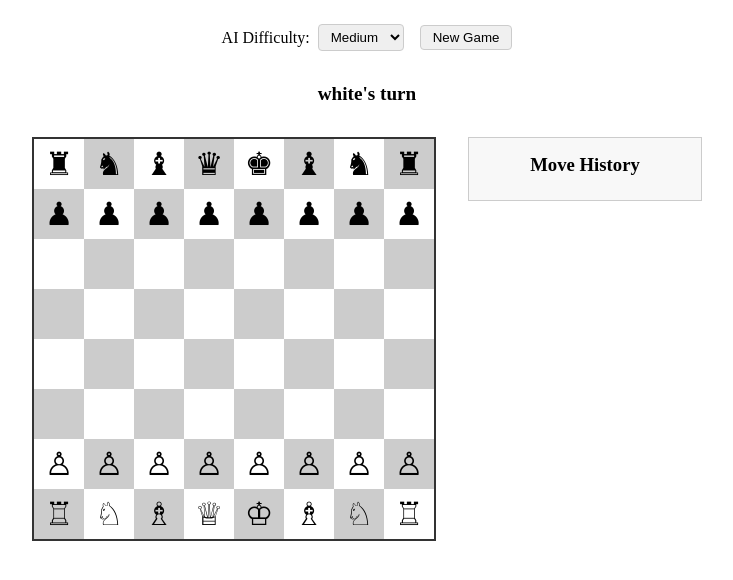
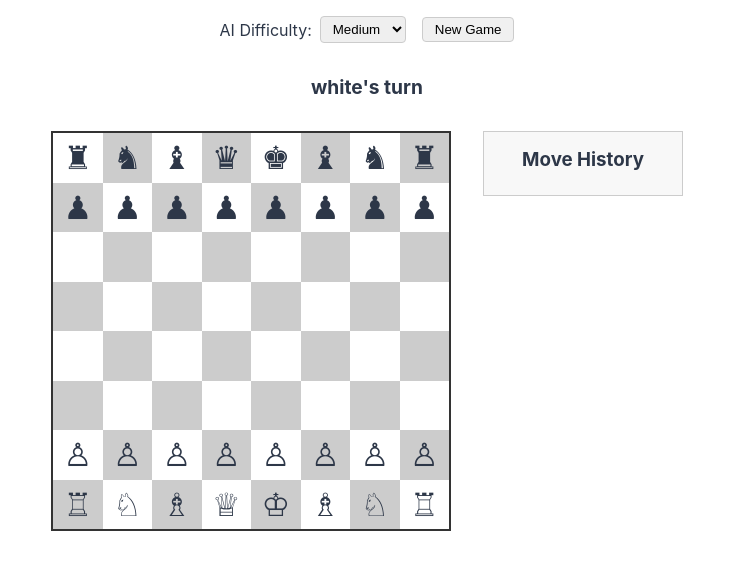
Before and after one commit to pretzL/chesszL, a SvelteKit app: page / in a window 1280 px wide. Shown: the top 580 px of the page, without its empty margins (273-1006 px from the left). Built offline with nearby package versions, Linux system fonts and the light colour scheme.

Commit message:
Prettify UI

```diff
--- /dev/null
+++ b/src/lib/styles/_variables.scss
@@ -0,0 +1,18 @@
+$board-size: 400px;
+$border-radius: 8px;
+$spacing-sm: 0.5rem;
+$spacing-md: 1rem;
+$spacing-lg: 2rem;
+
+// Media query breakpoints
+$breakpoint-sm: 640px;
+$breakpoint-md: 768px;
+$breakpoint-lg: 1024px;
+$breakpoint-xl: 1280px;
+
+// Z-index layers
+$z-modal: 100;
+$z-overlay: 90;
+$z-dropdown: 80;
+$z-header: 70;
+$z-footer: 60;
--- /dev/null
+++ b/src/lib/styles/components/chess.scss
@@ -0,0 +1,214 @@
+// Theme colors
+:root {
+    // Light theme (default)
+    --bg-primary: #ffffff;
+    --bg-secondary: #f8f8f8;
+    --bg-board-light: #f0d9b5;
+    --bg-board-dark: #b58863;
+    --text-primary: #2d3748;
+    --text-secondary: #4a5568;
+    --border-color: #e2e8f0;
+    --highlight-move: rgba(155, 199, 0, 0.41);
+    --highlight-selected: rgba(20, 85, 255, 0.5);
+    --highlight-last-move: rgba(255, 255, 0, 0.3);
+    --button-bg: #f3f4f6;
+    --button-hover: #e5e7eb;
+    --button-text: #374151;
+  }
+
+  // Dark theme
+  [data-theme="dark"] {
+    --bg-primary: #1a202c;
+    --bg-secondary: #2d3748;
+    --bg-board-light: #d1d5db;
+    --bg-board-dark: #4b5563;
+    --text-primary: #f3f4f6;
+    --text-secondary: #e5e7eb;
+    --border-color: #4a5568;
+    --highlight-move: rgba(155, 199, 0, 0.3);
+    --highlight-selected: rgba(59, 130, 246, 0.5);
+    --highlight-last-move: rgba(255, 255, 0, 0.2);
+    --button-bg: #374151;
+    --button-hover: #4b5563;
+    --button-text: #f3f4f6;
+  }
+
+  // Mixins
+  @mixin button-base {
+    padding: $spacing-sm $spacing-md;
+    border-radius: $border-radius;
+    border: 1px solid var(--border-color);
+    background-color: var(--button-bg);
+    color: var(--button-text);
+    cursor: pointer;
+    transition: all 0.2s ease;
+    font-weight: 500;
+
+    &:hover {
+      background-color: var(--button-hover);
+    }
+  }
+
+  @mixin card-base {
+    background-color: var(--bg-secondary);
+    border: 1px solid var(--border-color);
+    border-radius: $border-radius;
+    box-shadow: 0 1px 3px rgba(0, 0, 0, 0.1);
+  }
+
+  // Component styles
+  .game {
+    display: flex;
+    flex-direction: column;
+    align-items: center;
+    gap: $spacing-md;
+    padding: $spacing-md;
+    background-color: var(--bg-primary);
+    color: var(--text-primary);
+    min-height: 100vh;
+  }
+
+  .controls {
+    display: flex;
+    gap: $spacing-md;
+    margin-bottom: $spacing-md;
+    align-items: center;
+    width: 100%;
+    max-width: $board-size;
+    justify-content: space-between;
+
+    .control-group {
+      display: flex;
+      gap: $spacing-md;
+      align-items: center;
+    }
+  }
+
+  .difficulty-selector {
+    display: flex;
+    gap: $spacing-sm;
+    align-items: center;
+
+    select {
+      @include button-base;
+      padding: $spacing-sm;
+    }
+  }
+
+  .theme-toggle, .reset-button {
+    @include button-base;
+    display: flex;
+    align-items: center;
+    gap: $spacing-sm;
+  }
+
+  .status {
+    font-size: 1.2rem;
+    font-weight: bold;
+    margin-bottom: $spacing-md;
+    color: var(--text-primary);
+  }
+
+  .game-container {
+    display: flex;
+    gap: $spacing-lg;
+    align-items: flex-start;
+    position: relative;
+  }
+
+  .board {
+    width: $board-size;
+    height: $board-size;
+    border: 2px solid var(--border-color);
+    border-radius: $border-radius;
+    overflow: hidden;
+    display: grid;
+    grid-template-columns: repeat(8, 1fr);
+    box-shadow: 0 4px 6px -1px rgba(0, 0, 0, 0.1), 0 2px 4px -1px rgba(0, 0, 0, 0.06);
+  }
+
+  .square {
+    display: flex;
+    justify-content: center;
+    align-items: center;
+    font-size: 2em;
+    cursor: pointer;
+    transition: all 0.2s ease;
+    aspect-ratio: 1;
+
+    &.white {
+      background-color: var(--bg-board-light);
+    }
+
+    &.black {
+      background-color: var(--bg-board-dark);
+    }
+
+    &.selected {
+      background-color: var(--highlight-selected);
+    }
+
+    &.valid-move {
+      background-color: var(--highlight-move);
+    }
+
+    &.last-move {
+      background-color: var(--highlight-last-move);
+    }
+
+    &:hover {
+      filter: brightness(1.1);
+    }
+  }
+
+  .move-history {
+    @include card-base;
+    min-width: 200px;
+    max-height: $board-size;
+    overflow-y: auto;
+    padding: $spacing-md;
+
+    h3 {
+      margin: 0 0 $spacing-md 0;
+      text-align: center;
+      color: var(--text-primary);
+    }
+
+    .moves {
+      display: flex;
+      flex-direction: column;
+      gap: $spacing-sm;
+    }
+
+    .move {
+      font-family: monospace;
+      padding: $spacing-sm 0;
+      color: var(--text-secondary);
+    }
+  }
+
+  .promotion-dialog {
+    @include card-base;
+    position: fixed;
+    top: 50%;
+    left: 50%;
+    transform: translate(-50%, -50%);
+    padding: $spacing-md;
+    display: flex;
+    gap: $spacing-md;
+    z-index: 10;
+
+    .promotion-piece {
+      @include button-base;
+      font-size: 2em;
+      padding: $spacing-md;
+    }
+  }
+
+  .ai-thinking {
+    font-style: italic;
+    color: var(--text-secondary);
+    margin-bottom: $spacing-md;
+    position: absolute;
+    top: -1.5rem;
+  }
--- /dev/null
+++ b/src/lib/styles/global.scss
@@ -0,0 +1,83 @@
+@import './_variables';
+
+* {
+  margin: 0;
+  padding: 0;
+  box-sizing: border-box;
+}
+
+:root {
+  // Light theme (default)
+  --bg-primary: #ffffff;
+  --bg-secondary: #f8f8f8;
+  --bg-board-light: #f0d9b5;
+  --bg-board-dark: #b58863;
+  --text-primary: #2d3748;
+  --text-secondary: #4a5568;
+  --border-color: #e2e8f0;
+  --highlight-move: rgba(155, 199, 0, 0.41);
+  --highlight-selected: rgba(20, 85, 255, 0.5);
+  --highlight-last-move: rgba(255, 255, 0, 0.3);
+  --button-bg: #f3f4f6;
+  --button-hover: #e5e7eb;
+  --button-text: #374151;
+}
+
+[data-theme="dark"] {
+  --bg-primary: #1a202c;
+  --bg-secondary: #2d3748;
+  --bg-board-light: #d1d5db;
+  --bg-board-dark: #4b5563;
+  --text-primary: #f3f4f6;
+  --text-secondary: #e5e7eb;
+  --border-color: #4a5568;
+  --highlight-move: rgba(155, 199, 0, 0.3);
+  --highlight-selected: rgba(59, 130, 246, 0.5);
+  --highlight-last-move: rgba(255, 255, 0, 0.2);
+  --button-bg: #374151;
+  --button-hover: #4b5563;
+  --button-text: #f3f4f6;
+}
+
+body {
+  font-family: -apple-system, BlinkMacSystemFont, 'Segoe UI', Roboto, 'Helvetica Neue', Arial, sans-serif;
+  -webkit-font-smoothing: antialiased;
+  -moz-osx-font-smoothing: grayscale;
+  background-color: var(--bg-primary);
+  color: var(--text-primary);
+  min-height: 100vh;
+}
+
+// Utility classes
+.visually-hidden {
+  position: absolute;
+  width: 1px;
+  height: 1px;
+  padding: 0;
+  margin: -1px;
+  overflow: hidden;
+  clip: rect(0, 0, 0, 0);
+  white-space: nowrap;
+  border: 0;
+}
+
+// Responsive container
+.container {
+  width: 100%;
+  margin-left: auto;
+  margin-right: auto;
+  padding-left: $spacing-md;
+  padding-right: $spacing-md;
+
+  @media (min-width: $breakpoint-sm) {
+    max-width: $breakpoint-sm;
+  }
+
+  @media (min-width: $breakpoint-md) {
+    max-width: $breakpoint-md;
+  }
+
+  @media (min-width: $breakpoint-lg) {
+    max-width: $breakpoint-lg;
+  }
+}
--- a/src/routes/+page.svelte
+++ b/src/routes/+page.svelte
@@ -1,5 +1,8 @@
 <script>
+    import "$lib/styles/global.scss";
     import Chess from "$lib/Chess.svelte";
 </script>
 
-<Chess />
+<div class="container">
+    <Chess />
+</div>
```
